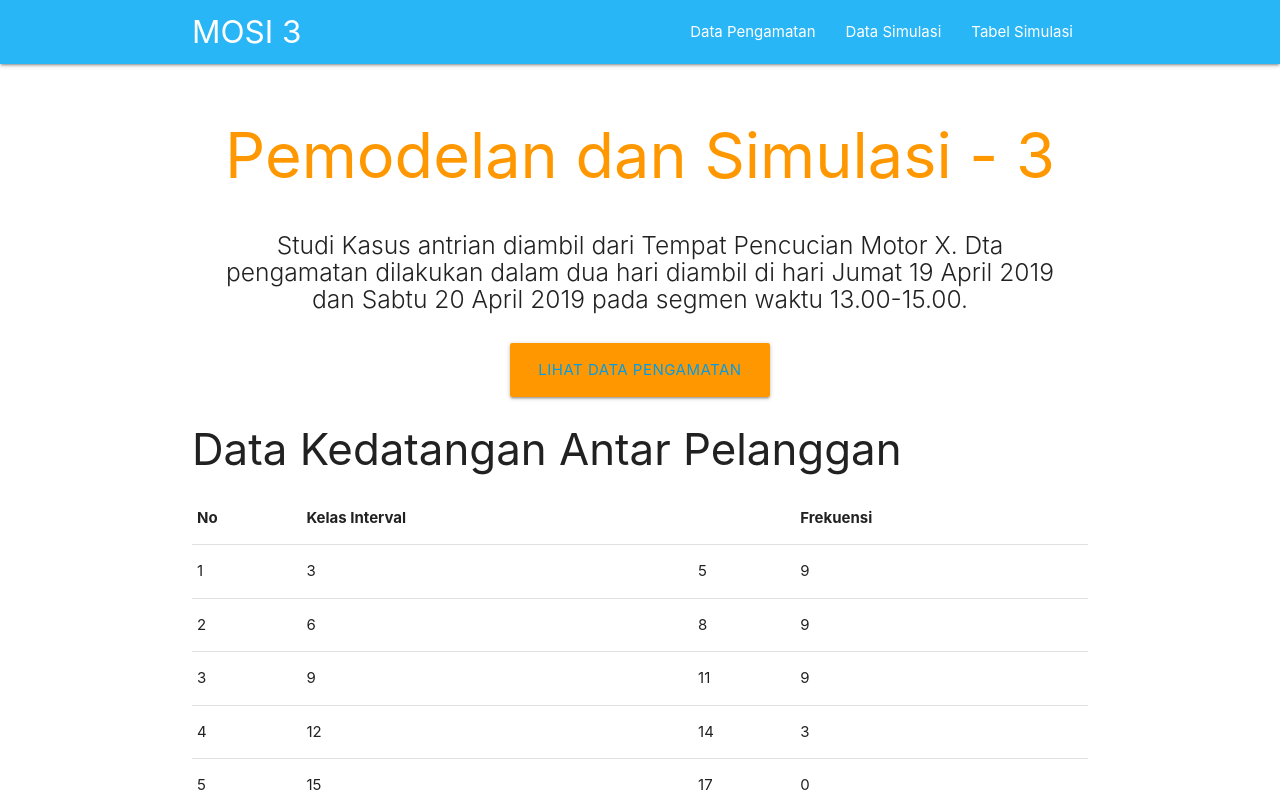
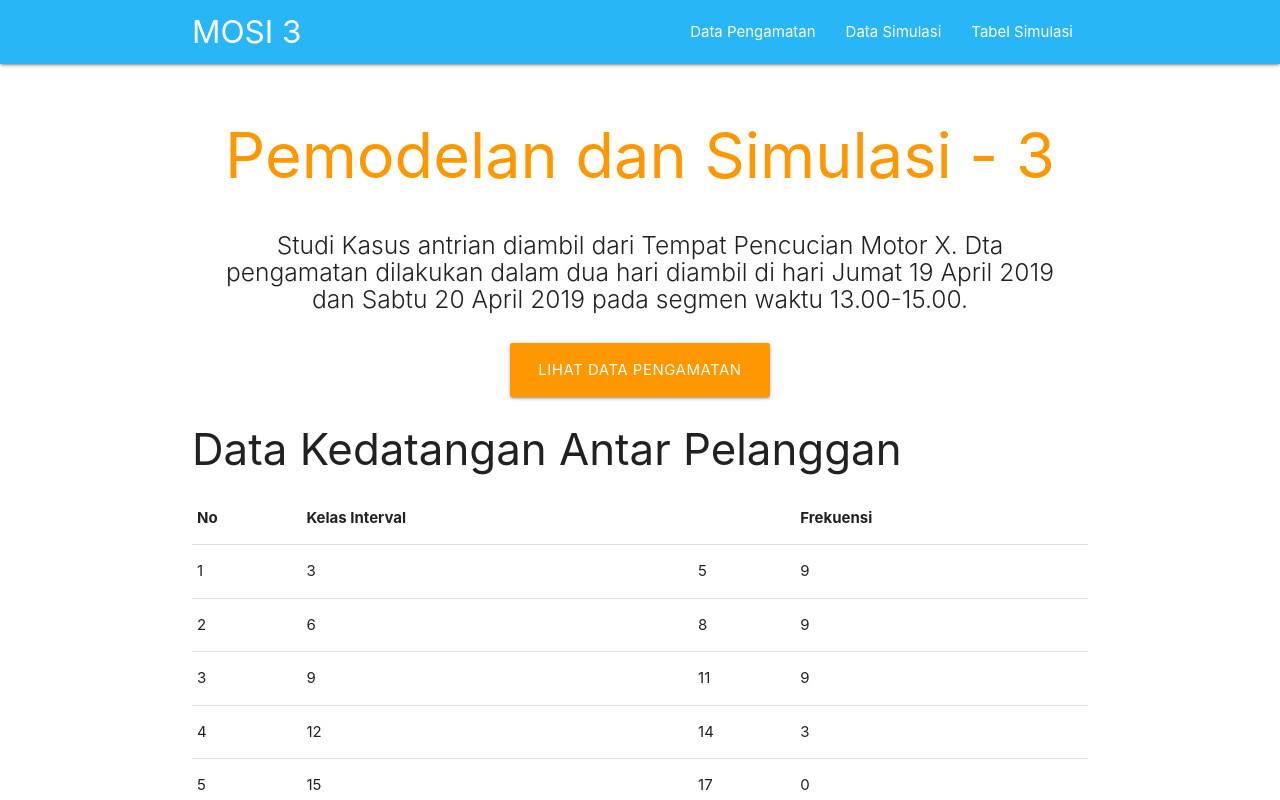
Before and after one commit to raflirach/mosi-antrian, a React (Create React App) app: page / in a window 1280 px wide. Shown: the top 800 px of the page. Built offline with nearby package versions, Linux system fonts and the light colour scheme.

Commit message:
add link in intro button

```diff
--- a/src/sections/Intro.js
+++ b/src/sections/Intro.js
@@ -15,11 +15,11 @@ export default class Intro extends Component {
             </h5>
           </div>
           <div className="row center">
-            <a href="#" id="goButton" className="btn-large waves-effect waves-light orange">
-              <Link activeClass="active" to="section1" spy={true} smooth={true} offset={-70} duration={500} delay={100}>
+            <Link activeClass="active" to="section1" spy={true} smooth={true} offset={-70} duration={500} delay={100}>
+              <a href="#" id="goButton" className="btn-large waves-effect waves-light orange">
                 Lihat Data Pengamatan
-              </Link>
-            </a>
+              </a>
+            </Link>
           </div>
         </div>
       </div>
```
